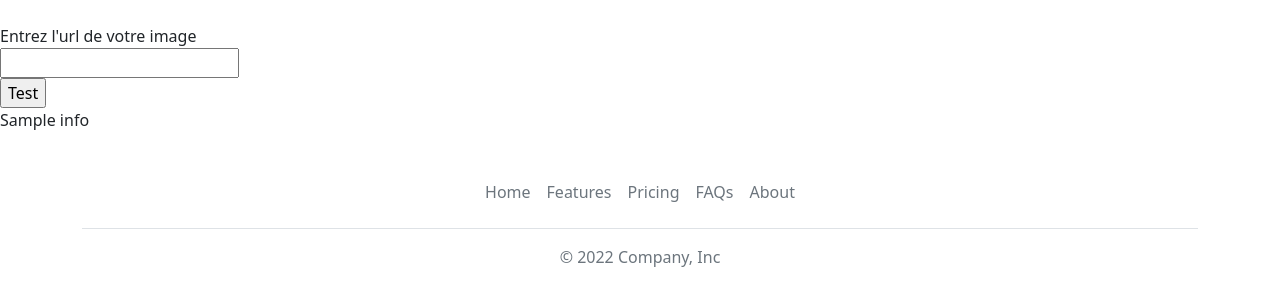
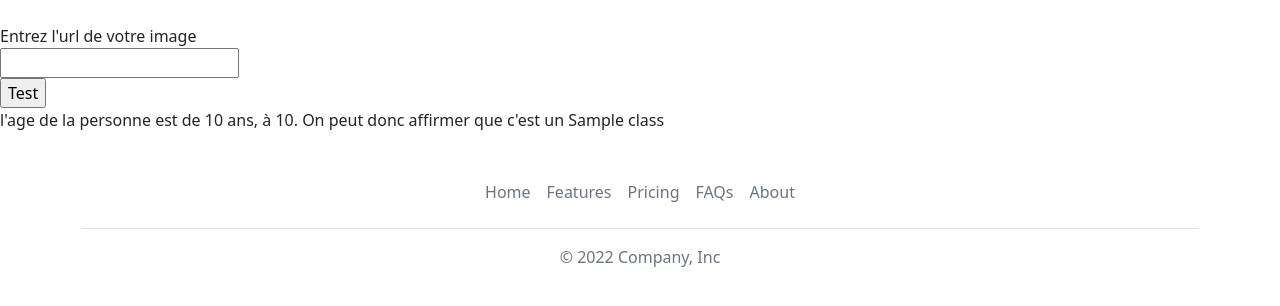
Before and after one commit to RolaMmss/Projet-SAS-IA, a Django app: template image_detection/api_app/templates/api_app/reponse_formulaire.html in a window 1280 px wide. Shown: the part 73-379 px from the top of the page. Run offline with Django 4.2, Linux system fonts and the light colour scheme; the template is opened without the code that fills it: values that come from a table or form of the project are taken from there, most other values are stand-ins (such as "Sample title", 1, 10 or a date in 2020); some libraries are stand-ins or nearby versions.

Commit message:
affichage api frontend

```diff
--- a/image_detection/api_app/templates/api_app/reponse_formulaire.html
+++ b/image_detection/api_app/templates/api_app/reponse_formulaire.html
@@ -12,6 +12,8 @@
         <input type="submit" value="Test">
     </div>
 </form>
-<p>{{info}}</p>
+
+
+<p>l'age de la personne est de {{age}} ans, à {{score}}. On peut donc affirmer que c'est un {{class}}</p>
 
 {% endblock content %}
--- a/image_detection/api_app/views.py
+++ b/image_detection/api_app/views.py
@@ -24,9 +24,9 @@ def api(request):
                     print(form.cleaned_data)
                     reponse = requests.get(url_api, params = form.cleaned_data, auth =(CLIENT_ID,CLIENT_SECRET))
                     form.save()
-                    info = json.loads(reponse.text)
+                    info = json.loads(reponse.text)["faces"][0]
                     print(info)
-                    return render(request, 'api_app/reponse_formulaire.html', context = {'form' : form, 'info' :info})
+                    return render(request, 'api_app/reponse_formulaire.html', context = {'form' : form, 'age' : info["age"] , 'score': info["score"], 'class':info['class']})
 
         else :
             form = forms.ApiForm()
```
Also changed, not shown: image_detection/db.sqlite3.
